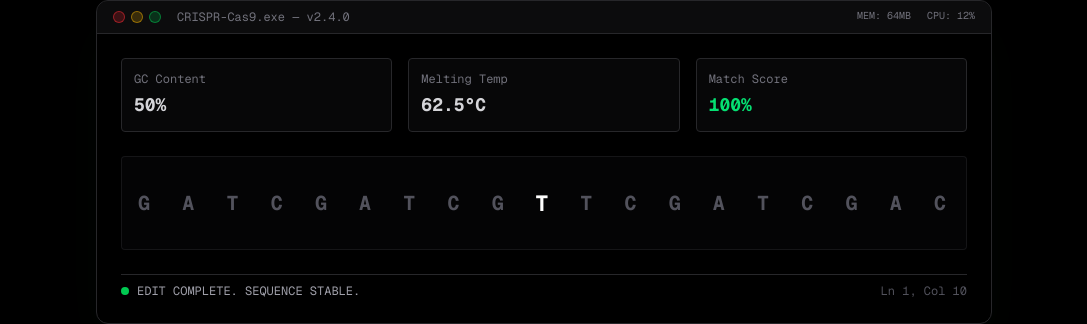
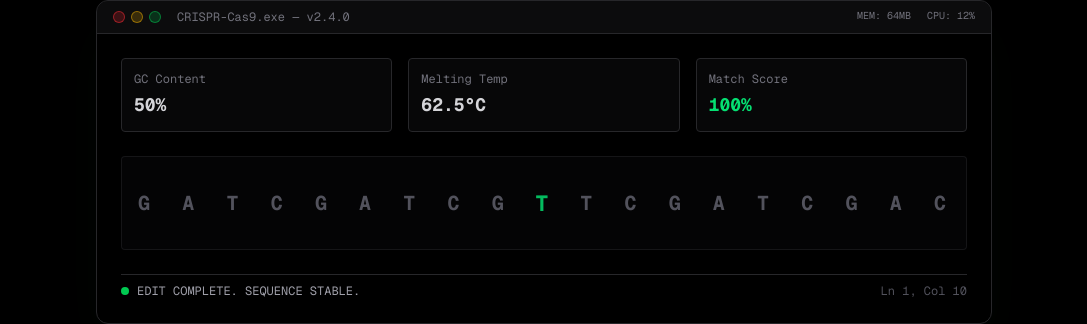
Before and after one commit to svnty/portfolio, a Next.js app: page / in a window 1280 px wide. Shown: the part 969-1293 px from the top of the page, without its empty margins (96-1183 px from the left). Built offline with nearby package versions, Linux system fonts and the light colour scheme.

Commit message:
portfolio

```diff
--- a/app/work/page.tsx
+++ b/app/work/page.tsx
@@ -78,6 +78,13 @@ export default function WorkPage() {
       tags: ["Java", "MySQL", "Class Assignment"],
       link: "#",
       img: "/telcor.png"
+    },
+    {
+      title: "Sister",
+      description: "A brand page for a local skateboarding company.",
+      tags: ["HTML", "CSS", "Bootstrap"],
+      link: "#",
+      img: "/sister.png"
     }
   ];
 
--- a/components/GeneticEditing.tsx
+++ b/components/GeneticEditing.tsx
@@ -132,10 +132,12 @@ export default function GeneticEditing() {
             {sequence.map((base, i) => (
               <span
                 key={i}
-                className={`relative inline-block transition-all duration-300 ${i === cursorPos ? "text-white scale-110" : "text-zinc-600"
-                  } ${status === "COMPLETE" && i === TARGET_INDEX ? "text-green-400 scale-110" : ""
-                  } ${status === "EDITING" && i === TARGET_INDEX ? "text-yellow-400 animate-pulse" : ""
-                  }`}
+                className={`
+                  relative inline-block transition-all duration-300
+                  ${i === cursorPos ? "text-white scale-110" : "text-zinc-600"}
+                  ${status === "EDITING" && i === TARGET_INDEX ? "text-yellow-400! animate-pulse" : ""}
+                  ${status === "COMPLETE" && i === TARGET_INDEX ? "text-green-400! scale-110 animate-pulse" : ""}
+                `}
               >
                 {base}
                 {i === TARGET_INDEX && status === "EDITING" && (
```
Also changed, not shown: 1 other file (tests, documents, lock files or other folders).
